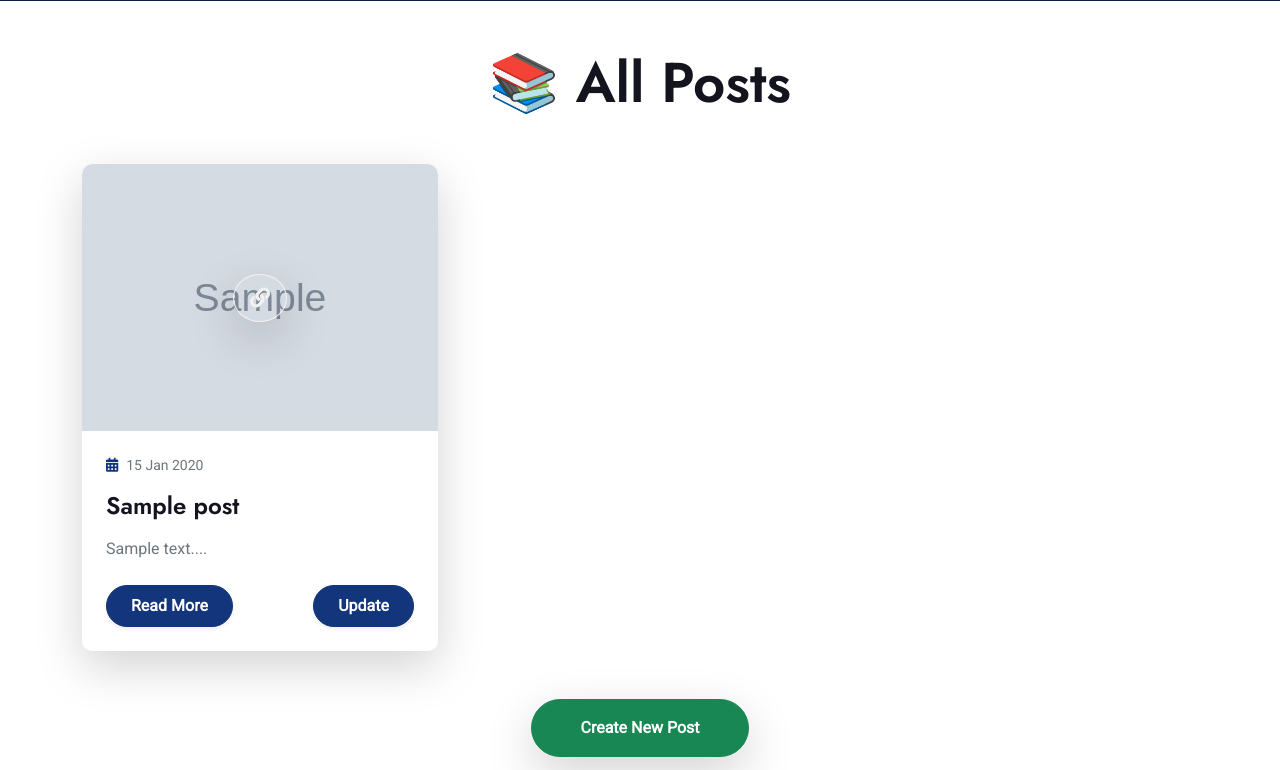
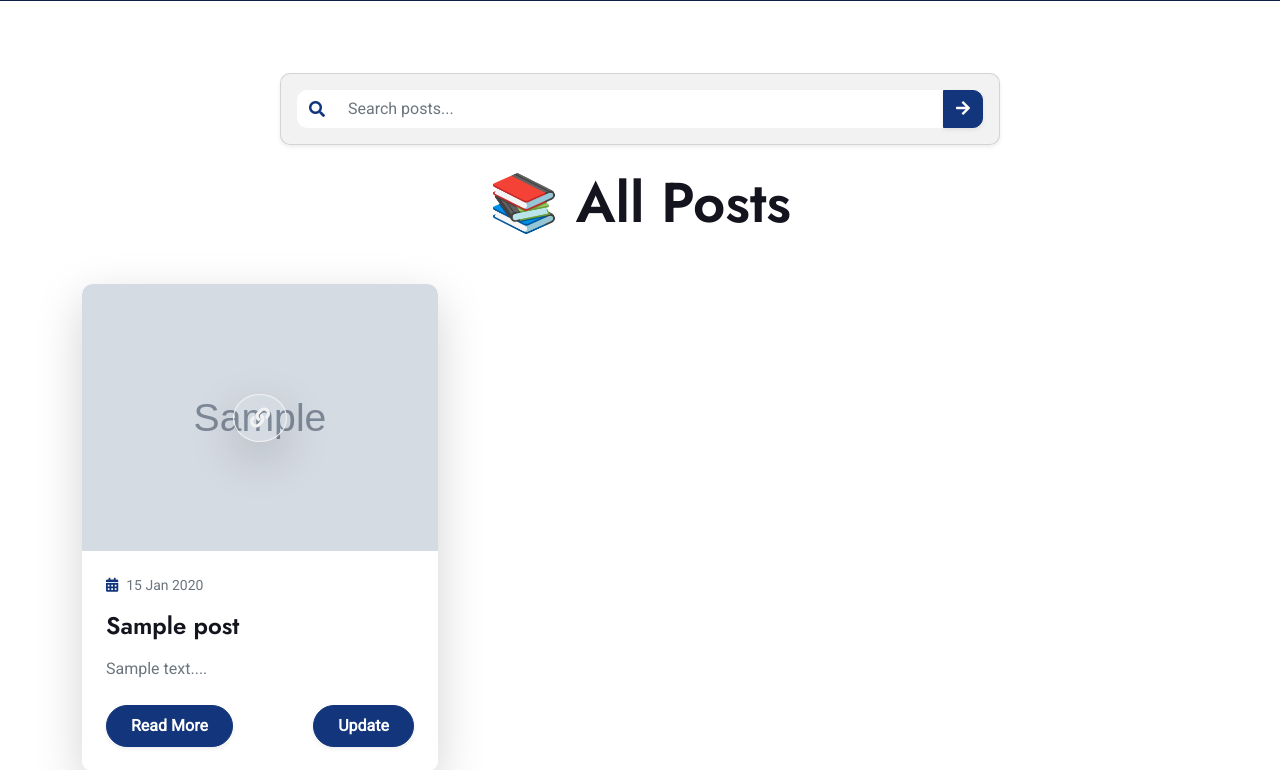
Before and after one commit to Taieb-belhadjali/WorldCultura, a Symfony app: template templates/post/index.html.twig in a window 1280 px wide. Shown: the part 144-914 px from the top of the page. Run offline with Twig, Linux system fonts and the light colour scheme; the template is opened without the code that fills it: most values are stand-ins (such as "Sample title", 1, 10 or a date in 2020); grey boxes marked "Sample" are stand-in pictures; style sheets or scripts are compiled from the project's sources; some libraries are stand-ins or nearby versions.

Commit message:
forth push

```diff
--- a/templates/post/index.html.twig
+++ b/templates/post/index.html.twig
@@ -4,6 +4,26 @@
 
 {% block body %}
 <div class="container py-5">
+                            <!-- Barre de recherche en haut, centrée et pleine largeur -->
+                <div class="container my-4">
+                    <div class="row justify-content-center">
+                        <div class="col-lg-8">
+                            <div class="card p-3 shadow-sm bg-light rounded-4">
+                                <form method="get" action="{{ path('app_post_search') }}">
+                                    <div class="input-group">
+                                        <span class="input-group-text bg-white border-0 rounded-start-4"><i class="fas fa-search text-primary"></i></span>
+                                        <input type="text" name="q" class="form-control border-0 shadow-none" placeholder="Search posts..." value="{{ query ?? '' }}">
+                                        <button class="btn btn-primary rounded-end-4 shadow-sm" type="submit">
+                                            <i class="fas fa-arrow-right"></i>
+                                        </button>
+                                    </div>
+                                </form>
+                            </div>
+                        </div>
+                    </div>
+                </div>
+
+
     <h1 class="text-center mb-5 fw-bold text-dark display-4">📚 All Posts</h1>
 
     <div class="row g-4">
@@ -43,5 +63,6 @@
     <div class="text-center mt-5">
         <a href="{{ path('app_post_new') }}" class="btn btn-success rounded-pill py-3 px-5 shadow-lg transform-hover-button">Create New Post</a>
     </div>
+
 </div>
 {% endblock %}
```
Also changed, not shown: src/Controller/PostController.php (+11 -0 lines), src/Repository/PostRepository.php (+8 -0 lines).
